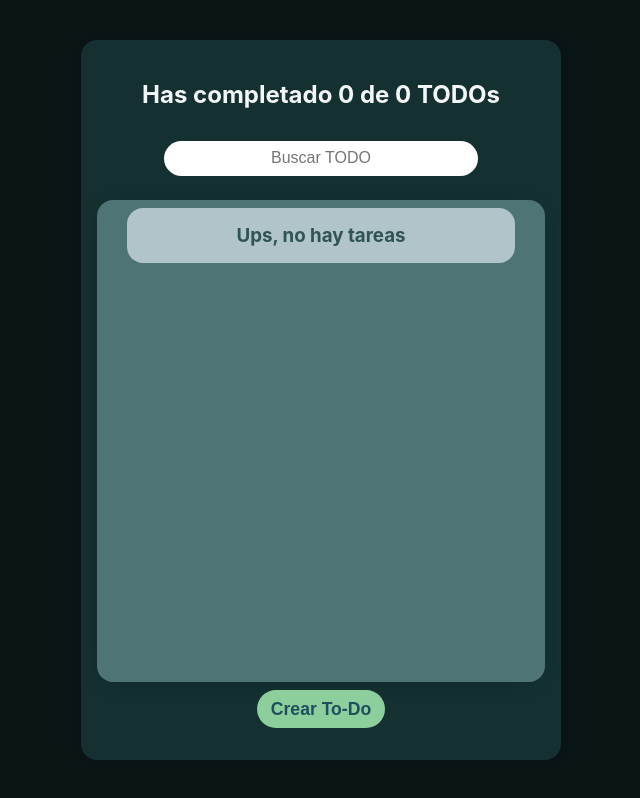
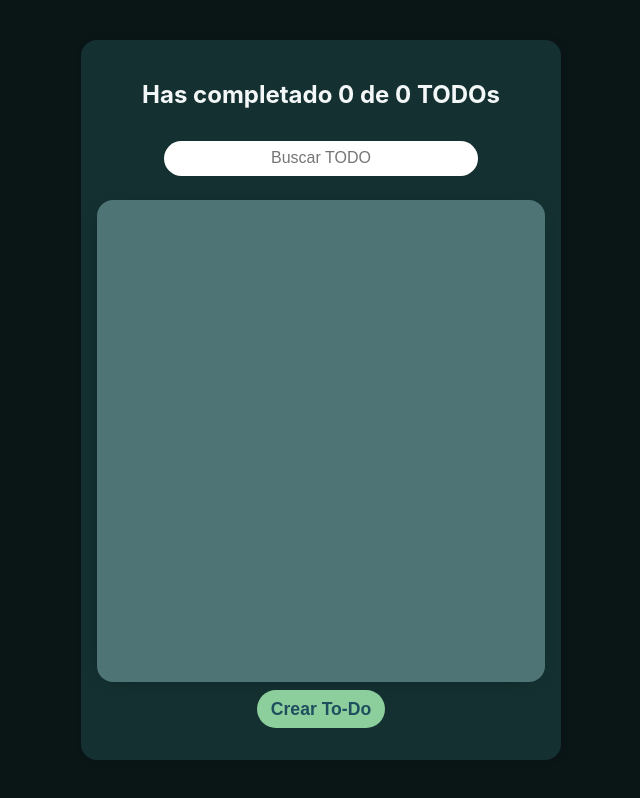
Before and after one commit to emazou/todo-app, a React (Create React App) app: page / in a window 1280 px wide. Shown: the whole page, without its empty margins (319-959 px from the left). Built offline with nearby package versions, Linux system fonts and the light colour scheme.

Commit message:
file modified

```diff
--- a/src/App/App.js
+++ b/src/App/App.js
@@ -9,7 +9,9 @@ import { useTodos } from './useTodos';
 import TodoForm from '../components/TodoForm';
 import TodoStatus from '../components/TodoStatus';
 import '../styles/App.css';
-
+import TodoLoading from '../components/TodoLoading';
+import TodoError from '../components/TodoError';
+import SearchResults from '../components/SearchResults';
 
 export default function App() {
   const {
@@ -32,16 +34,25 @@ export default function App() {
         <TodoCounter
         totalTodos={totalTodos}
         completedTodos={completedTodos}
+        loading={loading}
         />
         <TodoSearch
         searchValue={searchValue}
         setSearchValue={setSearchValue}
+        loading={loading}
         />
-        <TodoList>
-          {error && <p>Hubo un error</p>}
-          {loading && <p>Loading...</p>}
-          {(!loading && !searchedTodos.length) && <TodoStatus/>}
-          {searchedTodos.map(todo => (
+        <TodoList
+        error={error}
+        loading={loading}
+        searchedTodos={searchedTodos}
+        totalTodos={totalTodos}
+        searchValue={searchValue}
+        onError={()=> <TodoError/>}
+        onLoading={()=> <TodoLoading loading={loading} />}
+        onEmptyTodos={()=> <TodoStatus/>}
+        onEmptySearchResults={(searchText)=> <SearchResults text={searchText}/>}>
+        {
+          todo => (
             <TodoItem
               key={todo.text}
               text={todo.text}
@@ -49,8 +60,10 @@ export default function App() {
               onComplete={() => completeTodo(todo.text)}
               onDelete={() => deleteTodo(todo.text)}
             />
-          ))}
+          )
+        }
         </TodoList>
+
         {openModal && (
           <Modal>
             <TodoForm
```
